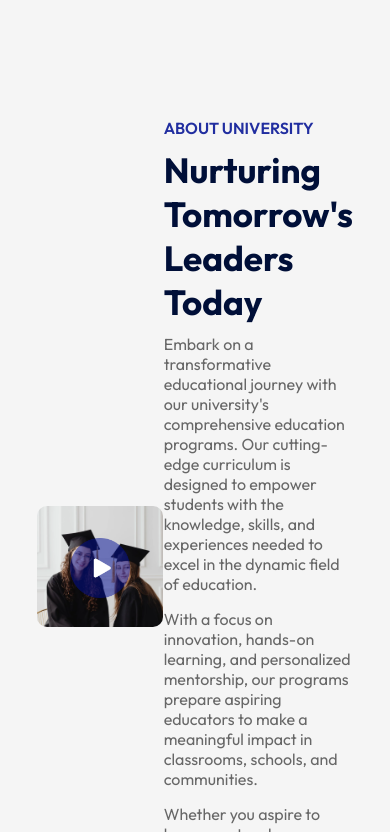
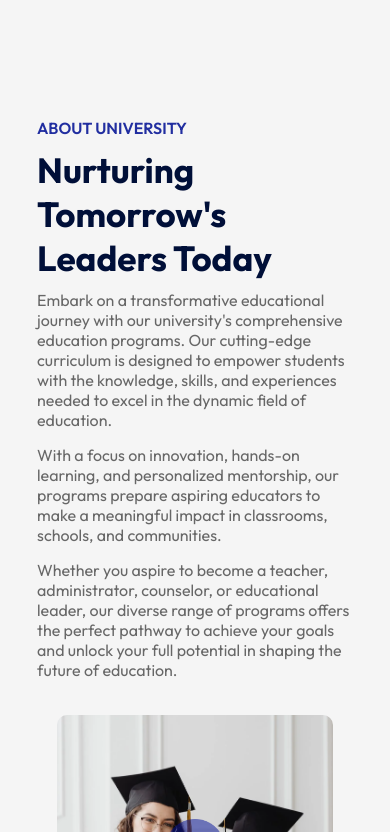
Before and after one commit to lucasgabriel2806/fatec-jau-react, a React (Vite) app: page / in a window 390 px wide. Shown: the part 1992-2824 px from the top of the page. Built offline with nearby package versions, Linux system fonts and the light colour scheme.

Commit message:
Atualizar About com responsividade

```diff
--- a/src/Components/About/About.css
+++ b/src/Components/About/About.css
@@ -45,3 +45,20 @@
     color: #676767;
     margin-bottom: 15px;
 }
+
+/* ------------ media query ------------ */
+
+@media (max-width: 800px) {
+    .about {
+        flex-direction: column;
+        /* flex-direction: column-reverse; */
+    }
+    .about-left {
+        flex-basis: 100%;
+        margin: 20px;
+        order: 2;
+    }
+    .about-right {
+        flex-basis: 100%;
+    }
+}
```
